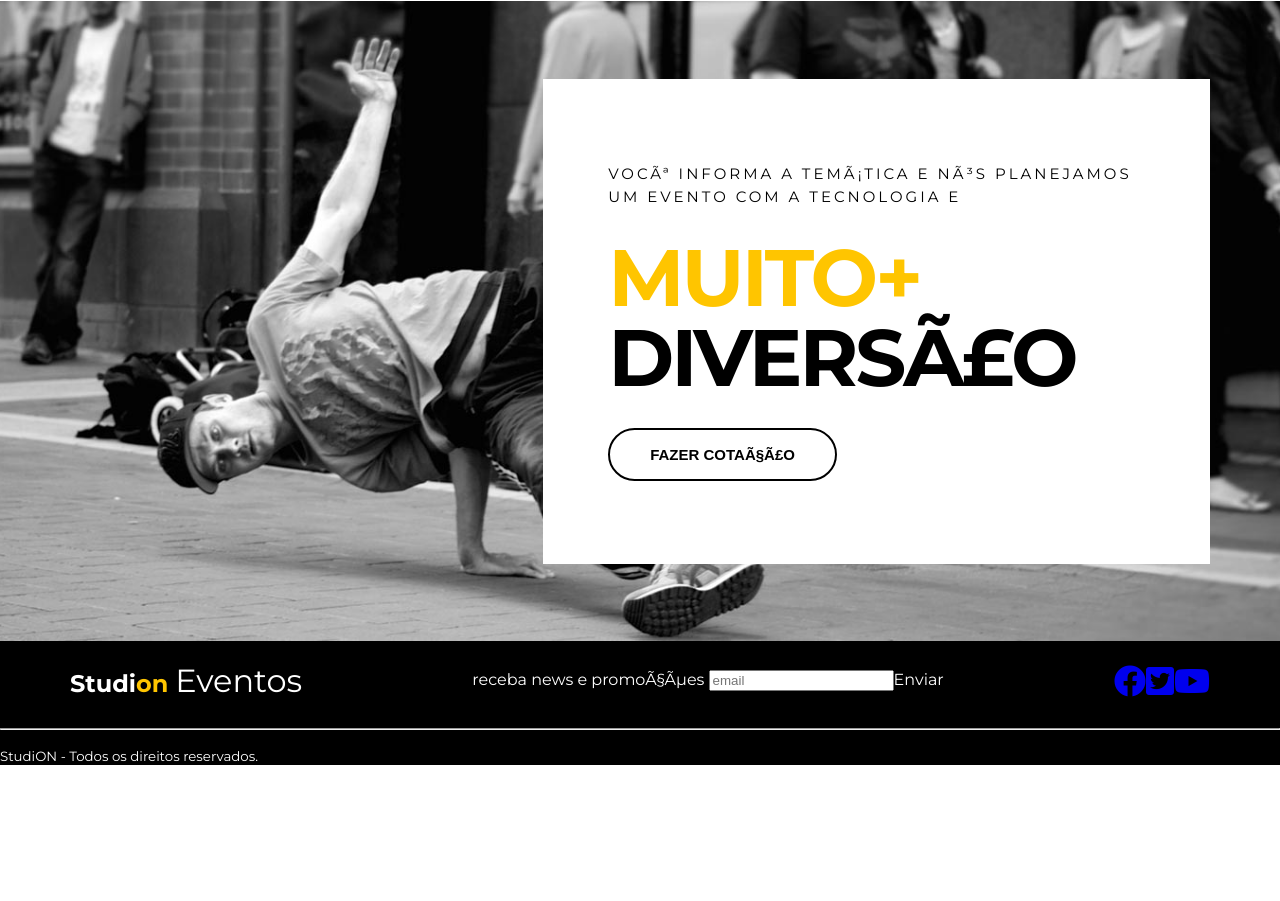
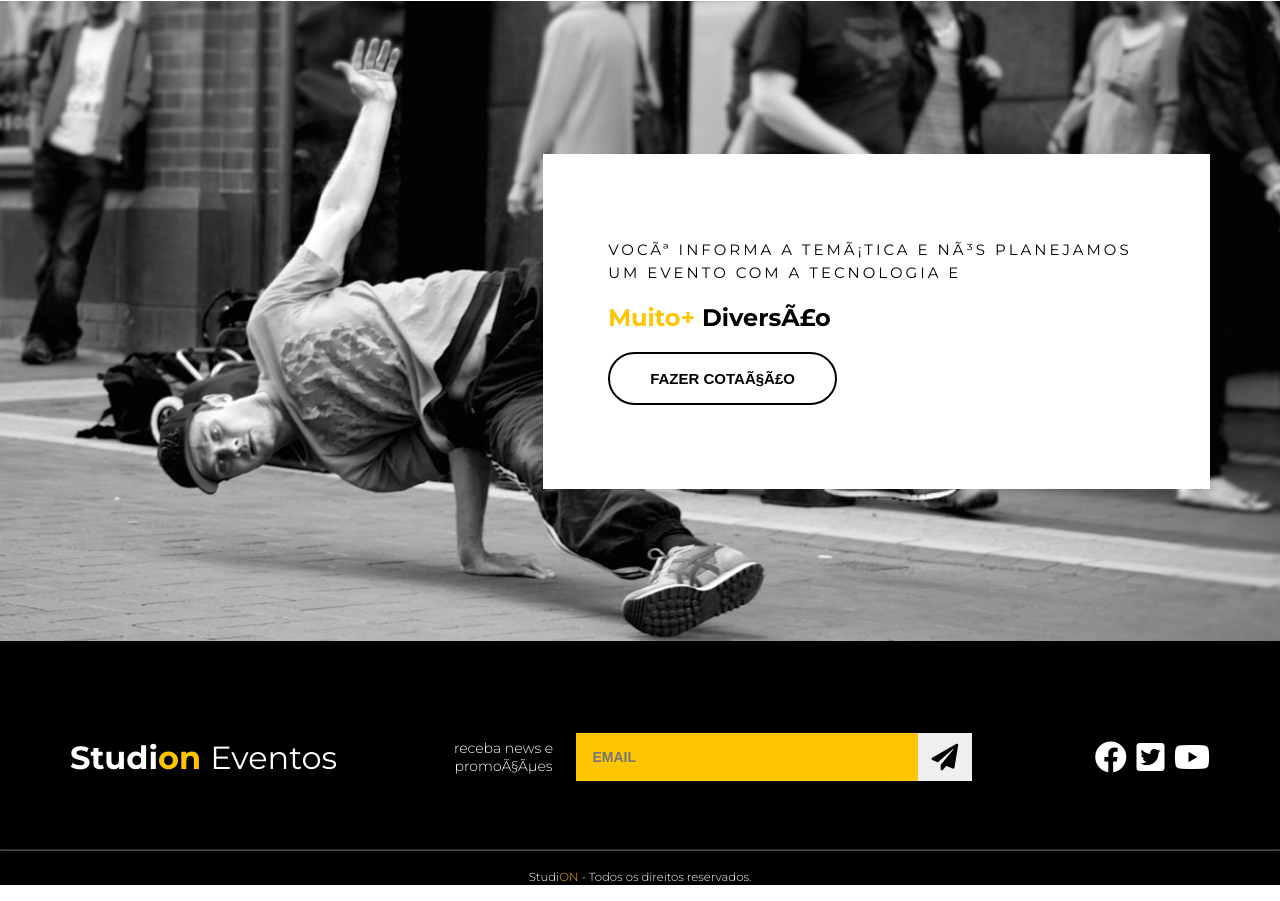
Before and after one commit to Daiana-stak/studion, a website: page src/index.html in a window 1280 px wide. Shown: the part 1653-2554 px from the top of the page. Before the commit the page ends 2434 px from the top, so only its background shows below. Drawn offline with Linux system fonts and the light colour scheme.

Commit message:
feat(hr): implement hr styler

```diff
--- a/src/index.html
+++ b/src/index.html
@@ -125,16 +125,22 @@
     </main>
 
     <footer class="footer">
-<div class="container footer__container">
-  <h2 class="logo-studion">
-    Studi<span class="copy--primary">on</span>
-    <span class="logo-studion_subtitle">Eventos</span>
-  </h2>
-  <form class="footer__form">
+      <div class="container footer__container">
+      <h1 class="logo-studion">
+        Studi<span class="copy--primary">on</span>
+        <span class="logo-studion_subtitle">
+        Eventos</span>
+      </h1>
+
+<form class="footer__form">
     <label>receba news e promoções</label>
-    <input type="email" placeholder="email"
-    <button type="submit">Enviar</button>
-  </form>
+ <div class="footer__email">
+  <input id="email" type="email" placeholder="email">
+  <button type="submit">
+    <i class="fas fa-paper-plane fa-2x"></i>
+  </button>
+ </div>
+</form>
   <ul class="footer__social">
     <li>
       <a href="https://facebook.com/" target="_blank">
@@ -161,7 +167,7 @@
 
       <hr>
       <p>
-        <small>Studi<span>ON</span> - Todos os direitos reservados.</small>
+        <small>Studi<span class="copy--primary">ON</span> - Todos os direitos reservados.</small>
       </p>
 
     </footer>
--- a/src/style.css
+++ b/src/style.css
@@ -228,8 +228,9 @@ padding-left: 0;
     background-color: #fff;
     padding: 5.200rem 4.100rem;
   }
+
   .quote__copy h6 {
-    font-size: 00.9375rem;
+    font-size: 0.9375rem;
     font-weight: 400;
     letter-spacing: 0.1875rem;
     line-height: 1.4375rem;
@@ -238,7 +239,7 @@ padding-left: 0;
     margin: 0;
   }
 
-  .quote__copy h2 {
+  .quote__copy h1 {
    font-size: 5rem;
    line-height: 5rem;
    text-transform: uppercase;
@@ -246,7 +247,7 @@ padding-left: 0;
    margin: 1.875rem 0;
 }
 
-.quote__copy h2 span {
+.quote__copy h1 span {
   display: block;
 }
 
@@ -259,16 +260,18 @@ padding-left: 0;
 .footer {
   background-color: #000;
   color: #fff;
-  pad: 0 1rem;
 }
+
 .footer__container {
 display: grid;
 grid-template-columns: repeat(3, auto);
 align-items: center;
+padding: 5.25rem 0 3.75rem 0;
 }
 
 .footer .logo-studion {
   justify-self: start;
+  margin: 0;
 }
 
 .logo-studion {
@@ -276,9 +279,73 @@ align-items: center;
 }
 
 .footer__form {
-  justify-self: center;
+  display: grid;
+  place-items: center;
+  grid-template-columns: 10ch auto;
+  gap: 1.25rem;
+}
+
+.footer__form label {
+font-size: 0.875rem;
+font-weight: 300;
+text-align: center;
+}
+
+.footer__email {
+display: grid;
+grid-template-columns: auto 3.375rem;
+width: 100%;
+}
+
+.footer__form input {
+  background-color: var(--color-primary);
+  border: unset;
+  padding: 1rem;
+  font-size: 0.875rem;
+  font-weight: 700;
+  text-transform: uppercase;
+  color: #000;
+}
+
+.footer__form imput::placeholder {
+  color: #000;
+}
+
+.footer__form imput:focus {
+  outline-color: #fff;
+}
+
+.footer__form button {
+  cursor: pointer;
+  border: unset;
+  height: 100%;
+  transition: 0.3s all ease;
+}
+
+.footer__form button:hover {
+color: #fff;
+background-color: var(--color-copy);
 }
 
 .footer__social {
   justify-self: end;
 }
+
+.footer__social a,
+.footer__social a:visited,
+.footer__social a:active {
+  color: #fff;
+  margin-left: 0.6rem;
+}
+
+.footer hr {
+border-color: #fff4;
+margin: 0;
+}
+
+.footer p {
+  text-align: center;
+  font-size: 0.875rem;
+  font-weight: 300;
+  margin: 1rem 0;
+}
```
